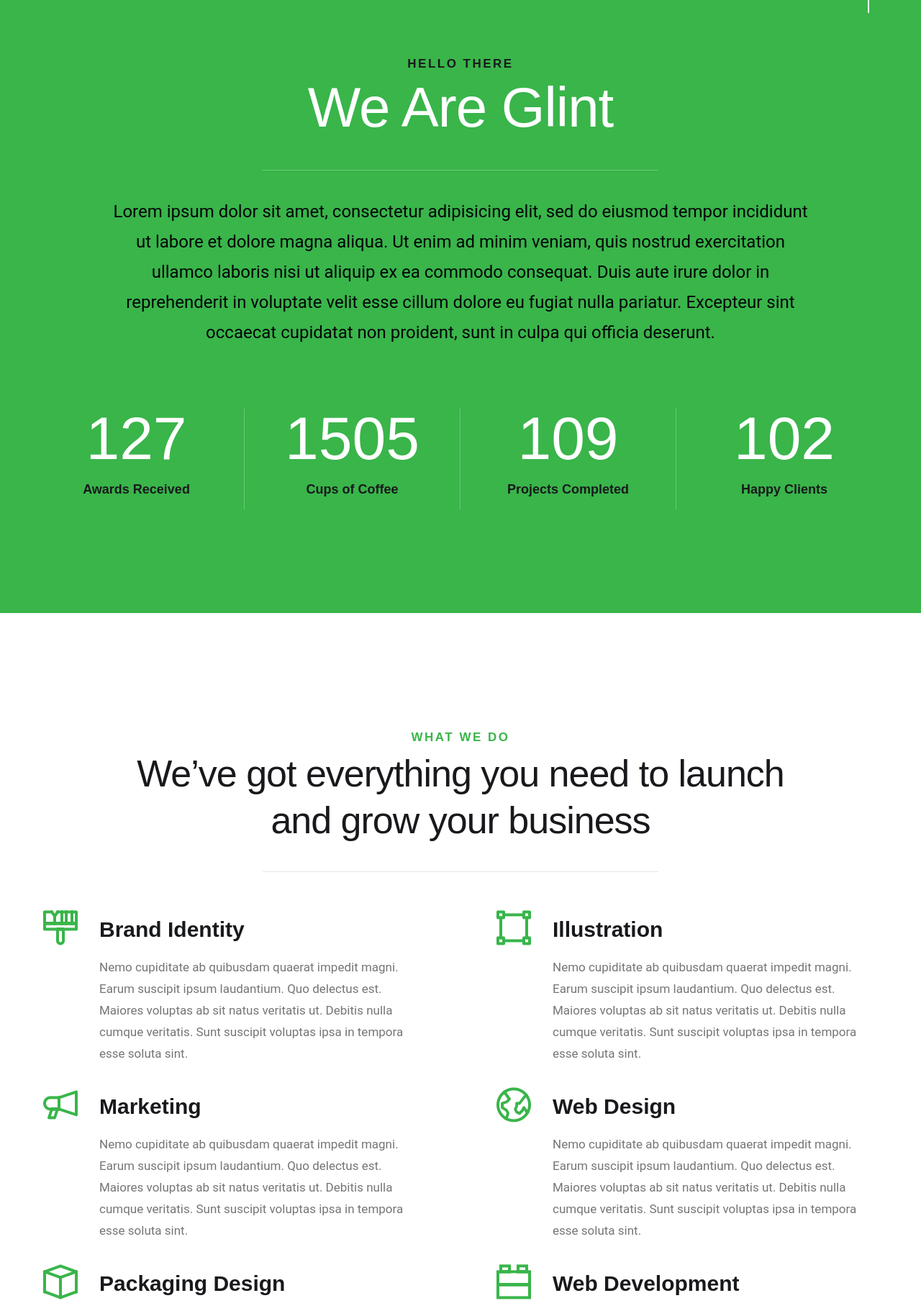
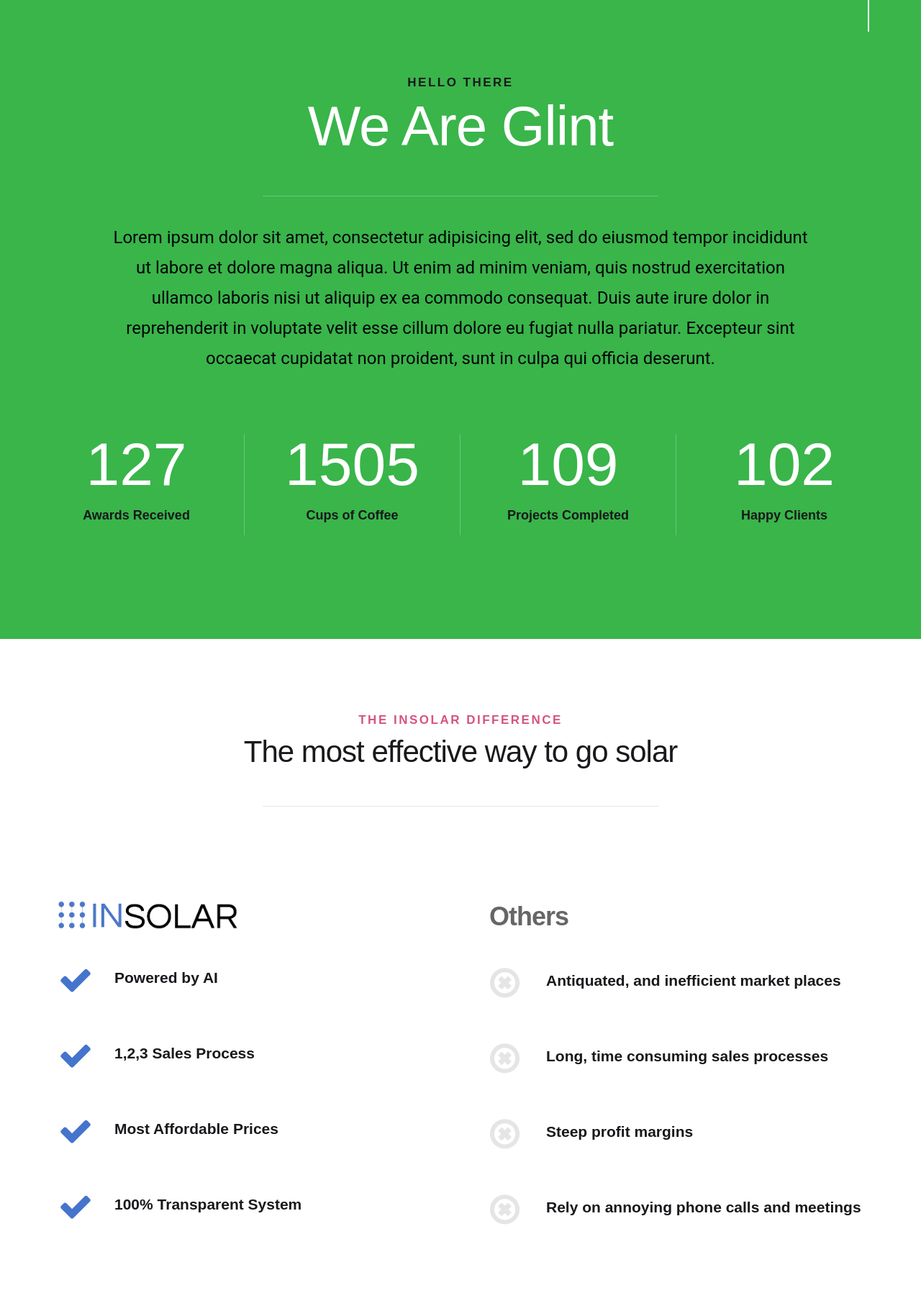
Before and after one commit to jorgeeahumada/insolar, a PHP site: page / in a window 1280 px wide. Shown: the part 884-2706 px from the top of the page at 72% size. Run offline with PHP 8.4, Linux system fonts and the light colour scheme; some libraries are stand-ins or nearby versions; some web fonts are replaced.

Commit message:
Added the insolar difference section, and created the basic layout of the partners section. the partners section still needs to be design.

```diff
--- a/css/glint_main.css
+++ b/css/glint_main.css
@@ -119,13 +119,14 @@ h1, h2, h3, h4, h5, h6,
 }
 
 h1, .h1, h2, .h2, h3, .h3, h4, .h4 {
-    margin-top: 6rem;
-    margin-bottom: 1.8rem;
+    /*margin-top: 1.8rem;*/
+    margin-bottom: 2.8rem;
+
 }
 
 @media only screen and (max-width: 600px) {
     h1, .h1, h2, .h2, h3, .h3, h4, .h4 {
-        margin-top: 5.1rem;
+        /*margin-top: 1.8rem;*/
     }
 }
 
@@ -335,7 +336,7 @@ ol {
 }
 
 ul {
-    list-style: disc;
+    width:100%;
 }
 
 li {
@@ -1228,7 +1229,7 @@ button::-moz-focus-inner, input::-moz-focus-inner {
 
 .display-2 {
     font-family: "work-sans", sans-serif;
-    font-size: 5.2rem;
+    font-size: 4.2rem;
     line-height: 1.255;
     color: #18191C;
     margin-top: 0;
@@ -1248,7 +1249,7 @@ button::-moz-focus-inner, input::-moz-focus-inner {
     line-height: 1.333;
     text-transform: uppercase;
     letter-spacing: .25rem;
-    color: #39b54a;
+    color: #D65283;
     margin-top: 0;
     margin-bottom: 0;
 }
@@ -1470,10 +1476,27 @@ button::-moz-focus-inner, input::-moz-focus-inner {
 
 
 /* -------------------------------------------------------------------
+ * ##Logo
+ * -------------------------------------------------------------------*/
+
+.logo{
+    width: 250px;
+    margin: 7rem 0 4rem 2rem;
+    min-height: 41px;
+    justify-content: center;
+}
+
+.logo .h1{
+    margin:0;
+    color:rgba(0,0,0,.6)
+}
+
+
+/* -------------------------------------------------------------------
  * ## main navigation
  * ------------------------------------------------------------------- */
 .header-nav {
-    background: #0C0C0C;
+    background: #373A43;
     color: rgba(255, 255, 255, 0.25);
     font-family: "montserrat-light", sans-serif;
     font-size: 1.3rem;
@@ -2434,7 +2458,7 @@ html.no-csstransitions .home-content__main {
  *
  * ------------------------------------------------------------------- */
 .s-services {
-    padding-top: 16.2rem;
+    padding-top: 10.2rem;
     padding-bottom: 13.2rem;
     background-color: #FFFFFF;
     color: #757575;
@@ -2451,19 +2475,21 @@ html.no-csstransitions .home-content__main {
 
 .services-list .service-item {
     margin-bottom: .9rem;
-}
-
-.services-list .service-item h3 {
+    margin-top: 1.3rem;
+    min-height: 83px;
+}
+
+.services-list .service-item h4 {
     margin-top: 0;
 }
 
-.services-list .service-item:nth-child(2n+1) {
-    padding-right: 50px;
-}
-
-.services-list .service-item:nth-child(2n+2) {
-    padding-left: 50px;
-}
+/*.services-list .service-item:nth-child(2n+1) {*/
+    /*padding-right: 50px;*/
+/*}*/
+
+/*.services-list .service-item:nth-child(2n+2) {*/
+    /*padding-left: 50px;*/
+/*}*/
 
 .services-list .service-text {
     margin-left: 7.8rem;
@@ -2471,7 +2497,14 @@ html.no-csstransitions .home-content__main {
 
 .services-list .service-icon {
     float: left;
-    color: #39b54a;
+    color: #4574CC;
+    font-size: 4.8rem;
+    margin-top: -.6rem;
+}
+
+.services-list .service-negative-icon {
+    float: left;
+    color: rgba(0,0,0,0.1);
     font-size: 4.8rem;
     margin-top: -.6rem;
 }
--- a/index.php
+++ b/index.php
@@ -59,9 +59,9 @@
                 <ul class="header-nav__list">
                     <li class="current"><a class="smoothscroll"  href="#home" title="home">Home</a></li>
                     <li><a class="smoothscroll"  href="#about" title="insolar experience">Insolar Experience</a></li>
-                    <li><a class="smoothscroll"  href="#services" title="services">Services</a></li>
-                    <li><a class="smoothscroll"  href="#works" title="works">Works</a></li>
-                    <li><a class="smoothscroll"  href="#clients" title="clients">Clients</a></li>
+                    <li><a class="smoothscroll"  href="#services" title="savings calculator">Savings Calculator</a></li>
+                    <li><a class="smoothscroll"  href="#works" title="resources">Resources</a></li>
+                    <li><a class="smoothscroll"  href="#clients" title="login">Log In</a></li>
                     <li><a class="smoothscroll"  href="#contact" title="contact">Contact</a></li>
                 </ul>
 
@@ -131,7 +131,7 @@
     <!--                    </a>-->
     <!--                </div>-->
                 </div>
-                <div class="col-md-4" id="call-to-action-form">
+                <div class="col-md-4 contact-content" id="call-to-action-form">
                     <h3 class="h6">Get a quote</h3>
 
                     <form name="contactForm" id="contactForm" method="post" action="" novalidate="novalidate">
@@ -145,6 +145,9 @@
                             </div>
                             <div class="form-field">
                                 <input name="contactAddress" type="text" id="contactAddress" placeholder="Your Address" value="" class="full-width">
+                            </div>
+                            <div class="form-field">
+                                <input name="contactMonthlyBill" type="text" id="contactMonthlyBill" placeholder=" Your Monthly Electric Bill" value="" class="full-width">
                             </div>
                             <div class="form-field" id="form-submit">
                                 <button class="full-width btn--primary">Submit</button>
@@ -235,95 +238,97 @@
     </section> <!-- end s-about -->
 
 
-    <!-- services
+    <!-- Services
     ================================================== -->
     <section id='services' class="s-services">
 
         <div class="row section-header has-bottom-sep" data-aos="fade-up">
             <div class="col-full">
-                <h3 class="subhead">What We Do</h3>
-                <h1 class="display-2">We’ve got everything you need to launch and grow your business</h1>
+                <h3 class="subhead">The Insolar difference</h3>
+                <h1 class="display-2">The most effective way to go solar</h1>
             </div>
         </div> <!-- end section-header -->
 
         <div class="row services-list block-1-2 block-tab-full">
 
-            <div class="col-block service-item" data-aos="fade-up">
+            <div class="col-block" data-aos="fade-up">
+                <div class="logo">
+                    <img src="images/insolar_dark_logo.png" alt="The Insolar logo for the solar company">
+                </div>
+                <ul class="list-group list-group-flush">
+                    <li class="service-item">
                         <div class="service-icon">
-                    <i class="icon-paint-brush"></i>
+                            <i class="fa fa-check"></i>
                         </div>
                         <div class="service-text">
-                    <h3 class="h2">Brand Identity</h3>
-                    <p>Nemo cupiditate ab quibusdam quaerat impedit magni. Earum suscipit ipsum laudantium.
-                    Quo delectus est. Maiores voluptas ab sit natus veritatis ut. Debitis nulla cumque veritatis.
-                    Sunt suscipit voluptas ipsa in tempora esse soluta sint.
-                    </p>
+                            <h4 >Powered by AI</h4>
                         </div>
-            </div>
-
-            <div class="col-block service-item" data-aos="fade-up">
+                    </li>
+                    <li class="service-item">
                         <div class="service-icon">
-                    <i class="icon-group"></i>
+                            <i class="fa fa-check"></i>
                         </div>
                         <div class="service-text">
-                    <h3 class="h2">Illustration</h3>
-                    <p>Nemo cupiditate ab quibusdam quaerat impedit magni. Earum suscipit ipsum laudantium.
-                    Quo delectus est. Maiores voluptas ab sit natus veritatis ut. Debitis nulla cumque veritatis.
-                    Sunt suscipit voluptas ipsa in tempora esse soluta sint.
-                    </p>
+                            <h4 >1,2,3 Sales Process</h4>
                         </div>
-            </div>
-
-            <div class="col-block service-item" data-aos="fade-up">
+                    </li>
+                    <li class="service-item">
                         <div class="service-icon">
-                    <i class="icon-megaphone"></i>
+                            <i class="fa fa-check"></i>
                         </div>
                         <div class="service-text">
-                    <h3 class="h2">Marketing</h3>
-                    <p>Nemo cupiditate ab quibusdam quaerat impedit magni. Earum suscipit ipsum laudantium.
-                    Quo delectus est. Maiores voluptas ab sit natus veritatis ut. Debitis nulla cumque veritatis.
-                    Sunt suscipit voluptas ipsa in tempora esse soluta sint.
-                    </p>
+                            <h4 >Most Affordable Prices</h4>
                         </div>
-            </div>
-
-            <div class="col-block service-item" data-aos="fade-up">
+                    </li>
+                    <li class="service-item">
                         <div class="service-icon">
-                    <i class="icon-earth"></i>
+                            <i class="fa fa-check"></i>
                         </div>
                         <div class="service-text">
-                    <h3 class="h2">Web Design</h3>
-                    <p>Nemo cupiditate ab quibusdam quaerat impedit magni. Earum suscipit ipsum laudantium.
-                    Quo delectus est. Maiores voluptas ab sit natus veritatis ut. Debitis nulla cumque veritatis.
-                    Sunt suscipit voluptas ipsa in tempora esse soluta sint.
-                    </p>
+                            <h4 >100% Transparent System</h4>
                         </div>
+                    </li>
+                </ul>
             </div>
-
-            <div class="col-block service-item" data-aos="fade-up">
-                <div class="service-icon">
-                    <i class="icon-cube"></i>
+            <div class="col-block" data-aos="fade-up">
+                <div class="logo">
+                    <h4 class="h1">Others</h4>
+                </div>
+                <ul class="list-group list-group-flush">
+                    <li class="service-item">
+                        <div class="service-negative-icon">
+                            <i class="fa fa-times-circle-o"></i>
                         </div>
                         <div class="service-text">
-                    <h3 class="h2">Packaging Design</h3>
-                    <p>Nemo cupiditate ab quibusdam quaerat impedit magni. Earum suscipit ipsum laudantium.
-                    Quo delectus est. Maiores voluptas ab sit natus veritatis ut. Debitis nulla cumque veritatis.
-                    Sunt suscipit voluptas ipsa in tempora esse soluta sint.
-                    </p>
+                            <h4 >Antiquated, and inefficient market places</h4>
                         </div>
+                    </li>
+                    <li class="service-item">
+                        <div class="service-negative-icon">
+                            <i class="fa fa-times-circle-o"></i>
                         </div>
-
-            <div class="col-block service-item" data-aos="fade-up">
-                <div class="service-icon"><i class="icon-lego-block"></i></div>
                         <div class="service-text">
-                    <h3 class="h2">Web Development</h3>
-                    <p>Nemo cupiditate ab quibusdam quaerat impedit magni. Earum suscipit ipsum laudantium.
-                    Quo delectus est. Maiores voluptas ab sit natus veritatis ut. Debitis nulla cumque veritatis.
-                    Sunt suscipit voluptas ipsa in tempora esse soluta sint.
-                    </p>
+                            <h4 >Long, time consuming sales processes</h4>
                         </div>
+                    </li>
+                    <li class="service-item">
+                        <div class="service-negative-icon">
+                            <i class="fa fa-times-circle-o"></i>
                         </div>
-
+                        <div class="service-text">
+                            <h4 >Steep profit margins</h4>
+                        </div>
+                    </li>
+                    <li class="service-item">
+                        <div class="service-negative-icon">
+                            <i class="fa fa-times-circle-o"></i>
+                        </div>
+                        <div class="service-text">
+                            <h4 >Rely on annoying phone calls and meetings</h4>
+                        </div>
+                    </li>
+                </ul>
+            </div>
         </div> <!-- end services-list -->
 
     </section> <!-- end s-services -->
@@ -623,113 +628,36 @@
         <div class="overlay"></div>
         <div class="contact__line"></div>
 
-        <div class="row section-header" data-aos="fade-up">
+        <div class="row section-header section-header-dark" data-aos="fade-up">
             <div class="col-full">
-                <h3 class="subhead">Contact Us</h3>
-                <h1 class="display-2 display-2--light">Reach out for a new project or just say hello</h1>
+                <h3 class="subhead">Our Partners</h3>
+                <h2 class="display-2 display-2--light">Some of the great companies we work with</h2>
             </div>
         </div>
 
         <div class="row contact-content" data-aos="fade-up">
-
-            <div class="contact-primary">
-
-                <h3 class="h6">Send Us A Message</h3>
-
-                <form name="contactForm" id="contactForm" method="post" action="" novalidate="novalidate">
-                    <fieldset>
-
-                    <div class="form-field">
-                        <input name="contactName" type="text" id="contactName" placeholder="Your Name" value="" minlength="2" required="" aria-required="true" class="full-width">
-                    </div>
-                    <div class="form-field">
-                        <input name="contactEmail" type="email" id="contactEmail" placeholder="Your Email" value="" required="" aria-required="true" class="full-width">
-                    </div>
-                    <div class="form-field">
-                        <input name="contactSubject" type="text" id="contactSubject" placeholder="Subject" value="" class="full-width">
-                    </div>
-                    <div class="form-field">
-                        <textarea name="contactMessage" id="contactMessage" placeholder="Your Message" rows="10" cols="50" required="" aria-required="true" class="full-width"></textarea>
-                    </div>
-                    <div class="form-field">
-                        <button class="full-width btn--primary">Submit</button>
-                        <div class="submit-loader">
-                            <div class="text-loader">Sending...</div>
-                            <div class="s-loader">
-                                <div class="bounce1"></div>
-                                <div class="bounce2"></div>
-                                <div class="bounce3"></div>
-                            </div>
-                        </div>
-                    </div>
-
-                    </fieldset>
-                </form>
-
-                <!-- contact-warning -->
-                <div class="message-warning">
-                    Something went wrong. Please try again.
-                </div>
-
-                <!-- contact-success -->
-                <div class="message-success">
-                    Your message was sent, thank you!<br>
-                </div>
-
-            </div> <!-- end contact-primary -->
-
-            <div class="contact-secondary">
-                <div class="contact-info">
-
-                    <h3 class="h6 hide-on-fullwidth">Contact Info</h3>
-
-                    <div class="cinfo">
-                        <h5>Where to Find Us</h5>
-                        <p>
-                            1600 Amphitheatre Parkway<br>
-                            Mountain View, CA<br>
-                            94043 US
-                        </p>
-                    </div>
-
-                    <div class="cinfo">
-                        <h5>Email Us At</h5>
-                        <p>
-                            contact@glintsite.com<br>
-                            info@glintsite.com
-                        </p>
-                    </div>
-
-                    <div class="cinfo">
-                        <h5>Call Us At</h5>
-                        <p>
-                            Phone: (+63) 555 1212<br>
-                            Mobile: (+63) 555 0100<br>
-                            Fax: (+63) 555 0101
-                        </p>
-                    </div>
-
-                    <ul class="contact-social">
-                        <li>
-                            <a href="#"><i class="fa fa-facebook" aria-hidden="true"></i></a>
+                <ul class="list-inline">
+                    <li class="list-inline-item logo">
+                        <img src="images/emphase_logo.png" alt="The logo of Enphase, a leading producer of solar monitoring software"
                     </li>
-                        <li>
-                            <a href="#"><i class="fa fa-twitter" aria-hidden="true"></i></a>
+                    <li class="list-inline-item logo">
+                        <img src="images/divident_logo.png" alt="The logo of Divident, one of the leading letting companies in the United States"
                     </li>
-                        <li>
-                            <a href="#"><i class="fa fa-instagram" aria-hidden="true"></i></a>
+                    <li class="list-inline-item logo">
+                        <img src="images/cleanfund_logo.png" alt="The logo of Cleanfund, one of the leading letting companies in the United States"
                     </li>
-                        <li>
-                            <a href="#"><i class="fa fa-behance" aria-hidden="true"></i></a>
+                </ul>
+                <ul class="list-inline">
+                    <li class="list-inline-item logo">
+                        <img src="images/pegasus_logo.png" alt="The logo of Pegasus Solar, a leading innovator on solar panels mounting systems"
                     </li>
-                        <li>
-                            <a href="#"><i class="fa fa-dribbble" aria-hidden="true"></i></a>
+                    <li class="list-inline-item logo">
+                        <img src="images/wunder_logo.png" alt="The logo of Wunder, one of the leading letting companies in the United States"
                     </li>
-                    </ul> <!-- end contact-social -->
-
-                </div> <!-- end contact-info -->
-            </div> <!-- end contact-secondary -->
-
+                    <li class="list-inline-item logo">
+                        <img src="images/sunpower_logo.png" alt="The logo of Sunpower, a leading innovator on solar panel technologies."
+                    </li>
+                </ul>
         </div> <!-- end contact-content -->
 
     </section> <!-- end s-contact -->
```
Also changed, not shown: other parts of css/glint_main.css (+88 -82 lines), images/insolar_dark_logo.png. Lines whose indentation alone changed are shown as unchanged.
